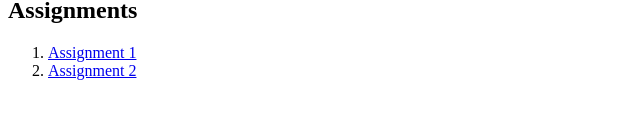
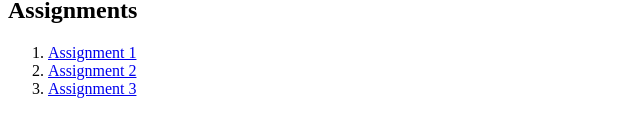
Before and after one commit to SreeHarshithaJaidu/sreeharshithajaidu.github.io, a plain HTML site: page index.html in a window 1280 px wide. Shown: the part 204-340 px from the top of the page, without its empty margins (0-640 px from the left). Drawn offline with Linux system fonts and the light colour scheme.

Commit message:
added new assignment

```diff
--- a/index.html
+++ b/index.html
@@ -17,6 +17,7 @@
     <ol>
         <li><a href="#">Assignment 1</a></li>
         <li><a href="#">Assignment 2</a></li>
+        <li><a href="#">Assignment 3</a></li>
     </ol>
 </body>
 </html>
```
